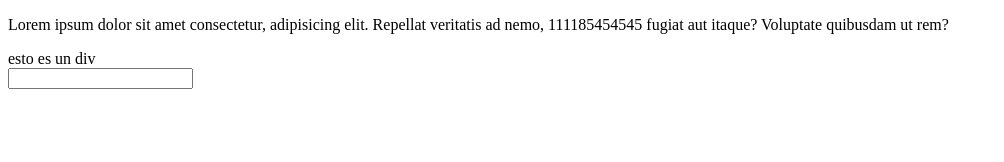
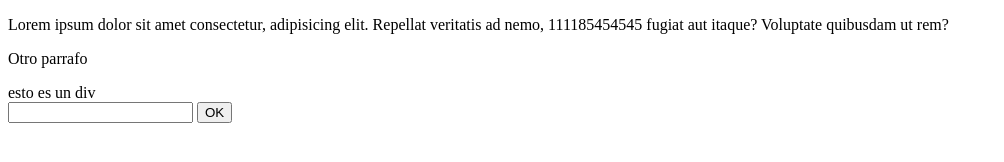
Before and after one commit to Daid1918/cursogit, a plain HTML site: page index.html in a window 1280 px wide. Shown: the whole page, without its empty margins (0-1004 px from the left). Drawn offline with Linux system fonts and the light colour scheme.

Commit message:
He agregado un parrafo y un boton

```diff
--- a/index.html
+++ b/index.html
@@ -8,10 +8,11 @@
 <body>
     <p>Lorem ipsum dolor sit amet consectetur, adipisicing elit.
        Repellat veritatis ad nemo, 111185454545 fugiat aut itaque? Voluptate quibusdam ut rem?</p>
-
+    <p>Otro parrafo</p>
        <div>esto es un div</div>
        <form action="">
            <input type="text">
+           <input type="submit" value="OK">
        </form>
 
     </body>
```
